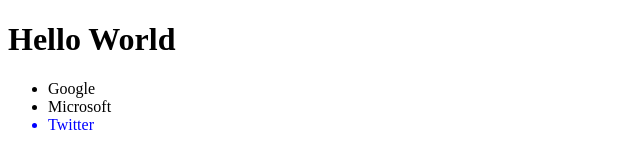
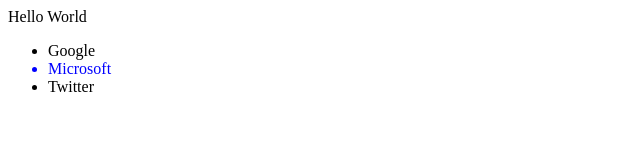
Before and after one commit to johanpq/JS-Udemy, a plain HTML site: page intermediate/DOM/1ex/queryselector.html in a window 1280 px wide. Shown: the whole page, without its empty margins (0-640 px from the left). Drawn offline with Linux system fonts and the light colour scheme.

Commit message:
feat: learning new features about DOM

```diff
--- a/intermediate/DOM/1ex/classlist.html
+++ b/intermediate/DOM/1ex/queryselector.html
@@ -3,11 +3,11 @@
 <head>
     <meta charset="UTF-8">
     <meta name="viewport" content="width=device-width, initial-scale=1.0">
-    <title>Learning about ClassList</title>
+    <title>Learning more about DOM</title>
 </head>
 <body>
     <head>
-        <h1>Hello World</h1>
+        <head>Hello World</head>
     </head>
     <main>
         <ul>
@@ -18,8 +18,7 @@
     </main>
 </body>
 <script>
-    var Microsoft = document.querySelectorAll('ul li')[2].style.color = 'blue';
-    console.log(Microsoft);
-    // selecionando o último li dentro do ul.
+    var Microsoft = document.querySelectorAll('ul li')[1].style.color = 'blue';
+    // selecionando o li com o nome Microsofot, entrei selecionando todos os elementos ul, entro dentro dele (li) e pego o 2 (0 é o primeiro) e troco a cor
 </script>
 </html>
```
